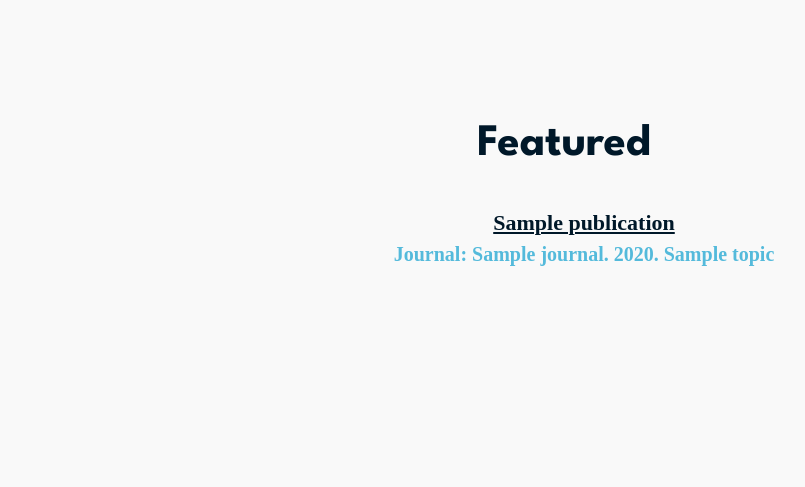
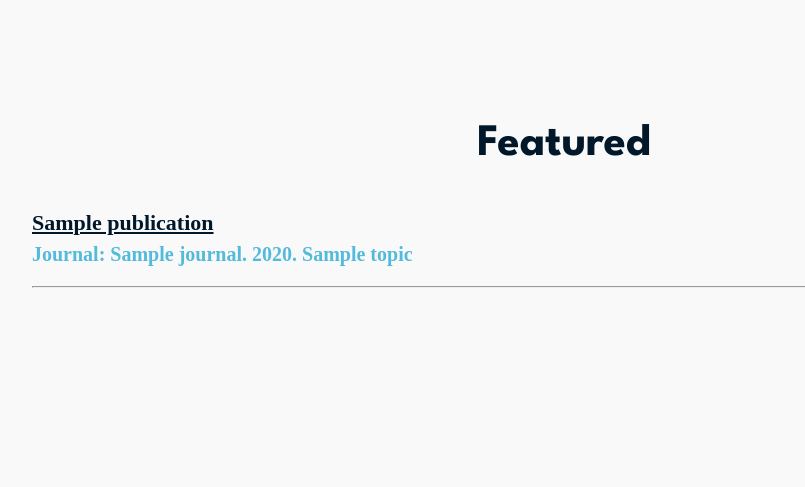
Before and after one commit to rcsrn/scinet, a Django app: page /scinet/main/featured in a window 1280 px wide. Shown: the top 487 px of the page, without its empty margins (76-881 px from the left). Run offline with Django 4.2, Linux system fonts and the light colour scheme; tables that the repository leaves empty hold one stand-in row (values such as "Sample post").

Commit message:
some html change to featured page

```diff
--- a/scinet_app/static/featured.css
+++ b/scinet_app/static/featured.css
@@ -275,10 +275,10 @@ body {
 }
 
 .most-cited-container {
-    margin-left: 0px;
+    margin-left: 60px;
     margin-top: 0px;
     font-size: 20px;
-    text-align: center;
+    text-align: left;
 }
 
 .most-cited-phrase {
--- a/scinet_app/templates/featured.html
+++ b/scinet_app/templates/featured.html
@@ -18,6 +18,7 @@
         {%for publication in publications%}
         <a class="link" href="{% url 'publication' publication.publication_id %}"> <p class="list">{{publication.title}}</p> </a>
         <p class="info">Journal: {{publication.journal_id.name}}. {{publication.publication_date.year}}. {{publication.topic.all.0.name}}</p>
+        <hr>
         {%endfor%}
       </div>
     </div>
```
